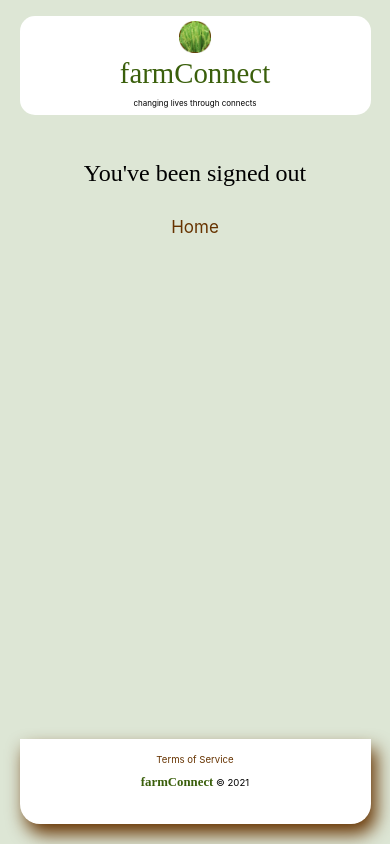
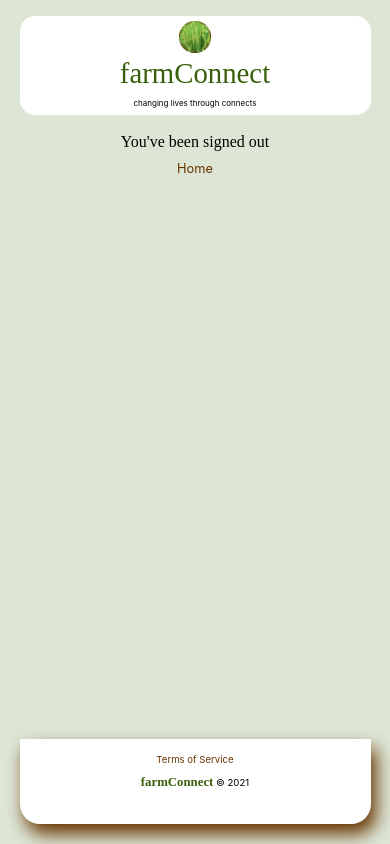
Before and after one commit to coula3/farm-connect, a React (Create React App) app in the folder farm-connect-frontend/: page /signout in a window 390 px wide. Built offline with nearby package versions, Linux system fonts and the light colour scheme.

Commit message:
create SignOut.css and refactor component to be responsive

```diff
--- /dev/null
+++ b/farm-connect-frontend/src/components/SignOut/SignOut.css
@@ -0,0 +1,28 @@
+.Main_Signout_div {
+    margin-top: 30px;
+}
+
+#signout_msg {
+    font-family: Satisfy;
+    font-size: 1.5rem;
+}
+
+#home_link_div {
+    margin-top: 20px;
+}
+
+@media (max-width: 600px) {
+    .Main_Signout_div {
+        margin-top: 15px;
+    }
+
+    #signout_msg {
+        font-family: Satisfy;
+        font-size: 1rem;
+    }
+
+    #home_link_div {
+        margin-top: 10px;
+        font-size: .8rem;
+    }
+}
--- a/farm-connect-frontend/src/components/SignOut/SignOut.js
+++ b/farm-connect-frontend/src/components/SignOut/SignOut.js
@@ -1,11 +1,12 @@
 import React from 'react';
 import { Link } from 'react-router-dom';
+import './SignOut.css';
 
 const SignOut = () => {
     return (
-        <div style={{marginTop:"45px"}}>
-            <span style={{fontFamily: "Satisfy", fontSize: "24px"}}>You've been signed out</span>
-            <div style={{marginTop:"30px"}}>
+        <div className="Main_Signout_div">
+            <span id="signout_msg">You've been signed out</span>
+            <div id="home_link_div">
                 <Link to="/">Home</Link>
             </div>
         </div>
```
